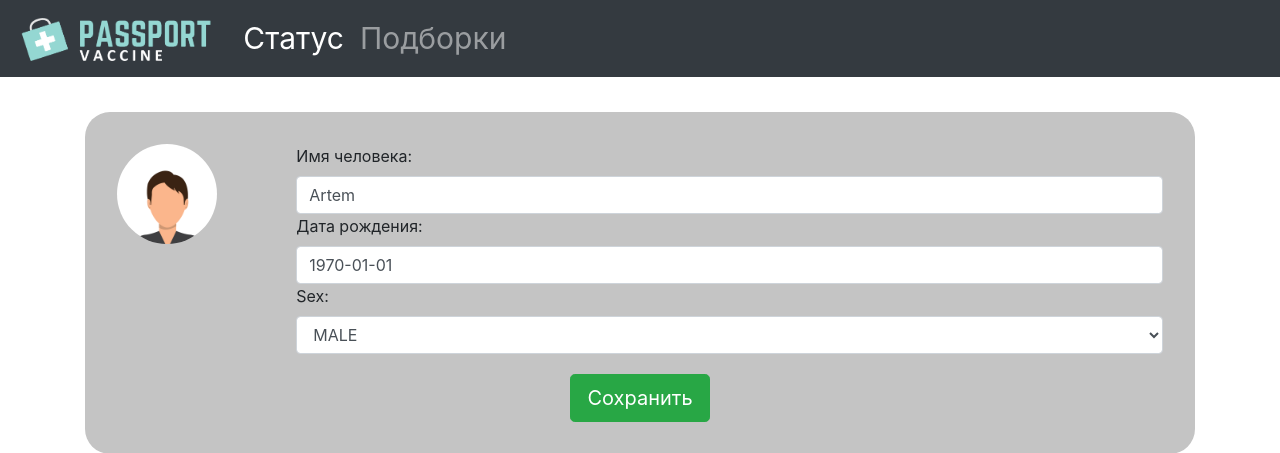
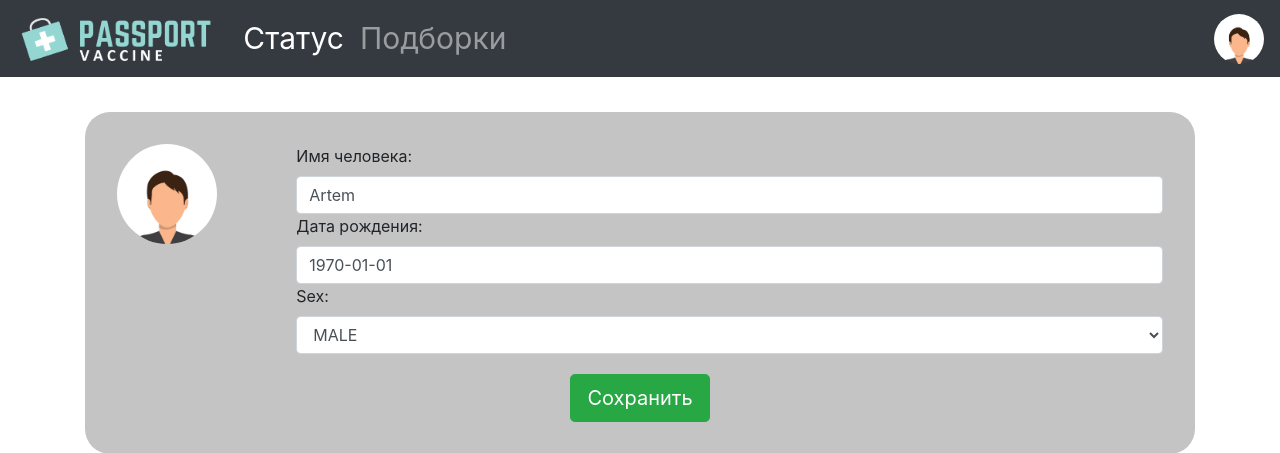
Before and after one commit to rocks-py/django-vaccine-passport, a Django app: page / in a window 1280 px wide. Shown: the top 453 px of the page. Run offline with Django 3.2, Linux system fonts and the light colour scheme; data that the repository does not hold is empty.

Commit message:
убрал навигационную панель в отдельный шаблон navbar.html

```diff
--- a/vaccineapp/static/style.css
+++ b/vaccineapp/static/style.css
@@ -50,6 +50,11 @@ a {
   /* round the edges to a circle with border radius 1/2 container size */
   border-radius: 50%;
   background-color: white;
+}
+
+nav .avatar {
+  width: 50px;
+  height: 50px;
 }
 
 .container-fluid {
--- a/vaccineapp/templates/base.html
+++ b/vaccineapp/templates/base.html
@@ -16,31 +16,7 @@
 </head>
 
 <body>
-  <nav class="navbar navbar-expand-md navbar-dark fixed-top bg-dark">
-    <a class="navbar-brand" href="#">
-      <img src="{% static 'img/vaccine_logo.png' %}" height="50" class="d-inline-block align-top" alt="" loading="lazy">
-    </a>
-    <button class="navbar-toggler" type="button" data-toggle="collapse" data-target="#navbarCollapse"
-      aria-controls="navbarCollapse" aria-expanded="false" aria-label="Toggle navigation">
-      <span class="navbar-toggler-icon"></span>
-    </button>
-    <div class="collapse navbar-collapse" id="navbarCollapse">
-      <ul class="navbar-nav mr-auto">
-        <li class="nav-item {%if request.path_info == '/' %}active{%endif%}">
-          <a class="nav-link" href="/">Статус <span class="sr-only">(current)</span> </a>
-        </li>
-        <li class="nav-item {%if request.path_info == '/collections' %}active{%endif%}"">
-          <a class="nav-link" href="/collections">Подборки</a>
-        </li>
-      </ul>
-      <!-- <form class="form-inline mt-2 mt-md-0">
-      <input class="form-control mr-sm-2" type="text" placeholder="Search" aria-label="Search">
-      <button class="btn btn-outline-success my-2 my-sm-0" type="submit">Search</button>
-    </form> -->
-    </div>
-  </nav>
-
-
+  {% include "navbar.html" %}
 
   <main role="main" class="container">
     {%block content%} {%endblock%}
--- /dev/null
+++ b/vaccineapp/templates/navbar.html
@@ -0,0 +1,26 @@
+{% load static %}
+<nav class="navbar navbar-expand-md navbar-dark fixed-top bg-dark">
+    <a class="navbar-brand" href="#">
+        <img src="{% static 'img/vaccine_logo.png' %}" height="50" class="d-inline-block align-top" alt="" loading="lazy">
+    </a>
+    <button class="navbar-toggler" type="button" data-toggle="collapse" data-target="#navbarCollapse"
+        aria-controls="navbarCollapse" aria-expanded="false" aria-label="Toggle navigation">
+        <span class="navbar-toggler-icon"></span>
+    </button>
+    <div class="collapse navbar-collapse" id="navbarCollapse">
+        <ul class="navbar-nav mr-auto">
+        <li class="nav-item {%if request.path_info == '/' %}active{%endif%}">
+            <a class="nav-link" href="/">Статус <span class="sr-only">(current)</span> </a>
+        </li>
+        <li class="nav-item {%if request.path_info == '/collections' %}active{%endif%}"">
+            <a class="nav-link" href="/collections">Подборки</a>
+        </li>
+        </ul>
+    </div>
+    <div>
+        <div class="avatar"></div>
+    </div>
+
+    <script>
+    </script>
+</nav>
```
